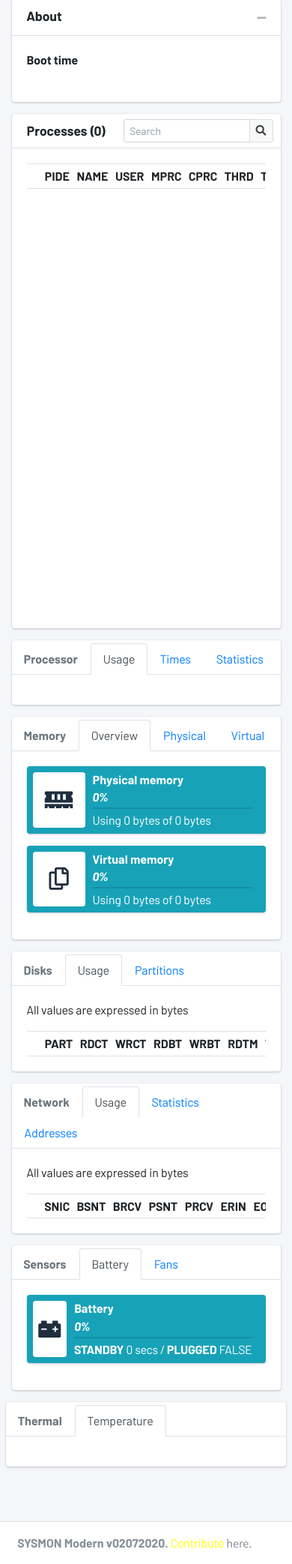
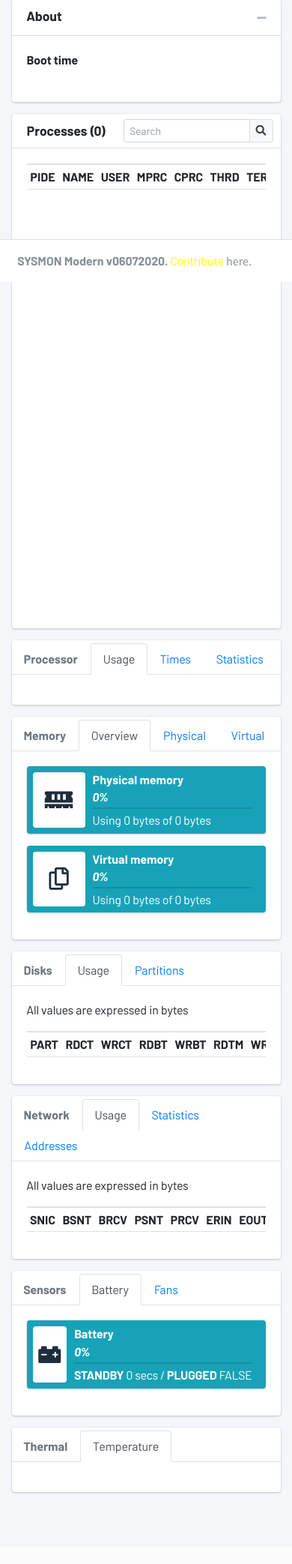
Before and after one commit to gridhead/sysmon, a Flask app: template templates/custpage.html in a window 390 px wide. Shown: the part 468-2554 px from the top of the page at 75% size. After the commit the page ends 2461 px from the top, so only its background shows below. Run offline with Flask 2, Linux system fonts and the light colour scheme; the template is opened without the code that fills it, so the values that code supplies are empty; some libraries are stand-ins or nearby versions.

Commit message:
Fixed responsivness and persistent bottom bar
Also, made the side scrollbar disappear

```diff
--- a/static/css3/custfrmt.css
+++ b/static/css3/custfrmt.css
@@ -49,6 +49,7 @@
     color: #000000;
 }
 
+/* Preventing text-selection and copy-paste */
 .noselect {
     -webkit-touch-callout: none;
     -webkit-user-select: none;
@@ -57,3 +58,13 @@
     -ms-user-select: none;
     user-select: none;
 }
+
+/* Make the scrollbars disappear while retaining the functionality */
+.cuntainer {
+    -ms-overflow-style: none;
+    scrollbar-width: none;
+}
+
+.cuntainer::-webkit-scrollbar {
+    display: none;
+}
--- a/templates/custpage.html
+++ b/templates/custpage.html
@@ -224,12 +224,12 @@
         </script>
 	</head>
 
-	<body class="hold-transition layout-top-nav layout-navbar-fixed layout-footer-fixed noselect" ondragstart="return false;" ondrop="return false;" onload="UpdateValues()">
+	<body class="hold-transition layout-top-nav layout-navbar-fixed layout-footer-fixed noselect cuntainer" ondragstart="return false;" ondrop="return false;" onload="UpdateValues()">
 
         <div class="wrapper">
 		  	<nav class="main-header navbar navbar-expand-md navbar-dark navbar-{{ thmcolor }}">
 				<div class="container">
-			  		<a href="#" class="navbar-brand">
+			  		<a onclick="document.location.href = '#'" class="navbar-brand">
 						<img src="{{ url_for("static", filename="imgs/datalogo.svg") }}" class="brand-image img-circle" style="opacity: .8; filter: invert(93%) sepia(94%) saturate(0%) hue-rotate(248deg) brightness(106%) contrast(106%);">
 						<span class="brand-text font-weight-bold headelem">&nbsp;System Monitor</span>
 			  		</a>
@@ -397,7 +397,7 @@
                                 </div>
                             </div>
                             <div class="card-body">
-                                <div class="card-body table-responsive p-0" style="height: 600px;">
+                                <div class="table-responsive p-0" style="height: 600px;">
                                     <table id="proclist" class="table table-head-fixed text-nowrap table-sm">
                                         <thead>
                                             <tr class="headelem">
@@ -467,7 +467,7 @@
                                         </div>
                                     </div>
                                     <div class="tab-pane fade" id="proc-time" role="tabpanel" aria-labelledby="proc-time">
-                                        <div class="card-body table-responsive p-0">
+                                        <div class="table-responsive p-0">
                                             <p class="normelem">All values are expressed in seconds</p>
                                             <table id="proclist" class="table table-head-fixed text-nowrap table-sm">
                                                 <thead>
@@ -607,7 +607,7 @@
                                 <div class="tab-content" id="custom-tabs-two-tabContent">
                                     <div class="tab-pane fade show active" id="disk-usej" role="tabpanel" aria-labelledby="disk-usej">
                                         <p class="normelem">All values are expressed in bytes</p>
-                                        <div class="card-body table-responsive p-0">
+                                        <div class="table-responsive p-0">
                                             <table id="proclist" class="table table-head-fixed text-nowrap table-sm">
                                                 <thead>
                                                     <tr class="headelem">
@@ -686,7 +686,7 @@
                                 <div class="tab-content" id="custom-tabs-two-tabContent">
                                     <div class="tab-pane fade show active" id="netw-usej" role="tabpanel" aria-labelledby="netw-usej">
                                         <p class="normelem">All values are expressed in bytes</p>
-                                        <div class="card-body table-responsive p-0">
+                                        <div class="table-responsive p-0">
                                             <table id="proclist" class="table table-head-fixed text-nowrap table-sm">
                                                 <thead>
                                                     <tr class="headelem">
@@ -799,9 +799,9 @@
                                         </div>
                                     </div>
                                     <div class="tab-pane fade" id="sens-fans" role="tabpanel" aria-labelledby="sens-fans">
+                                        <div class="table-responsive p-0">
                                         {% for indx in fanspeed.keys() %}
                                             <h5 class="hugeelem">{{ indx }}</h5>
-                                        <div class="card-body table-responsive p-0">
                                             <table id="proclist" class="table table-head-fixed text-nowrap table-sm">
                                                 <thead>
                                                     <tr class="headelem">
@@ -839,9 +839,9 @@
                             <div class="card-body">
                                 <div class="tab-content" id="custom-tabs-two-tabContent">
                                     <div class="tab-pane fade show active" id="thrm-temp" role="tabpanel" aria-labelledby="thrm-temp">
+                                        <div class="table-responsive p-0">
                                         {% for indx in senstemp.keys() %}
                                             <h5 class="hugeelem">{{ indx }}</h5>
-                                        <div class="card-body table-responsive p-0">
                                             <table id="proclist" class="table table-head-fixed text-nowrap table-sm">
                                                 <thead>
                                                     <tr class="headelem">
@@ -871,8 +871,19 @@
                         </div>
                     </div>
                 </div>
+                <footer class="main-footer bg-{{ thmcolor }}">
+                    <div class="container">
+                        <div class="float-right d-none d-sm-inline normelem">
+                            Created with <i class="fas fa-heart"></i> by <span class="headelem" onclick="window.location.href = 'https://github.com/t0xic0der/'" style="color:yellow;">t0xic0der</span>
+                        </div>
+                        <span class="headelem">SYSMON Modern v06072020. </span><span onclick="window.location.href = 'https://github.com/t0xic0der/sysmon/'" class="normelem" style="color: yellow;">Contribute</span> here.
+                    </div>
+                </footer>
+            </div>
+        </div>
 
         <div class="modal fade" id="single-process-modal">
+            <div class="container">
             <div class="modal-dialog">
                 <div class="modal-content">
                     <div class="modal-header bg-{{ thmcolor }}">
@@ -920,16 +931,7 @@
             </div>
             </div>
         </div>
-        </div>
 
-		<footer class="main-footer bg-{{ thmcolor }}">
-            <div class="container">
-                <div class="float-right d-none d-sm-inline normelem">
-                    Created with <i class="fas fa-heart"></i> by <span class="headelem" onclick="window.location.href = 'https://github.com/t0xic0der/'" style="color:yellow;">t0xic0der</span>
-                </div>
-                <span class="headelem">SYSMON Modern v02072020. </span><span onclick="window.location.href = 'https://github.com/t0xic0der/'" class="normelem" style="color: yellow;">Contribute</span> here.
-            </div>
-		</footer>
 		<script src="{{ url_for("static", filename="jscn/bootstrap.bundle.js") }}"></script>
 		<script src="{{ url_for("static", filename="jscn/adminlte.js") }}"></script>
         <script src="{{ url_for("static", filename="jscn/jquery.knob.min.js") }}"></script>
```
Lines whose indentation alone changed are shown as unchanged.
